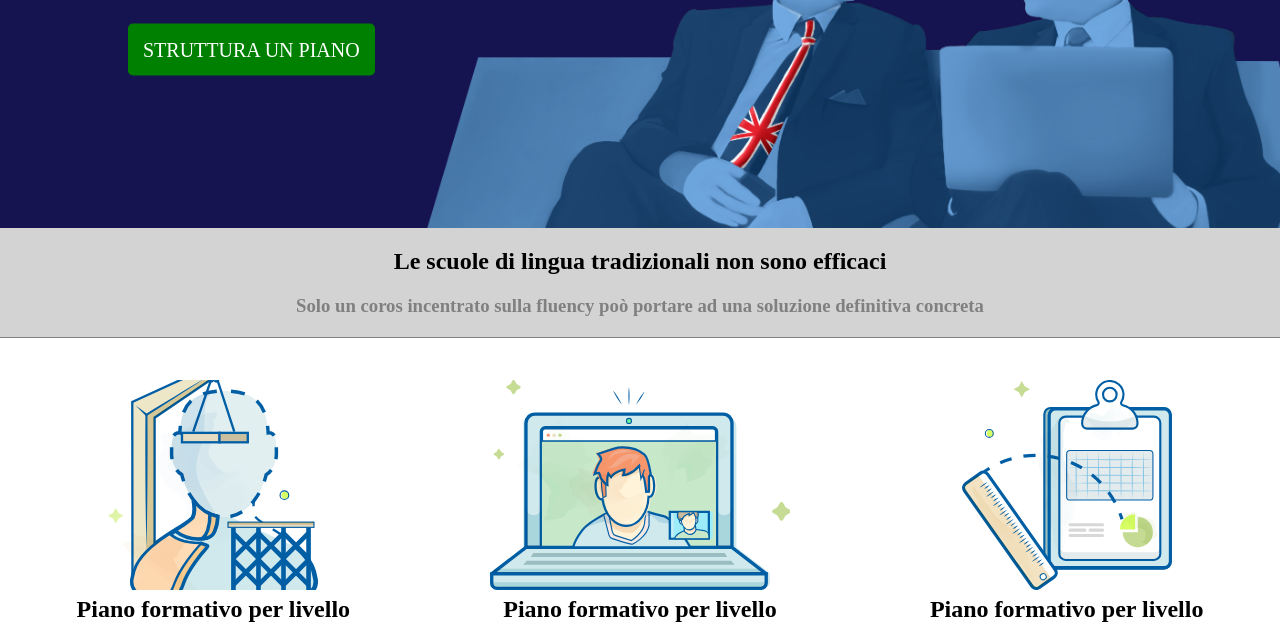
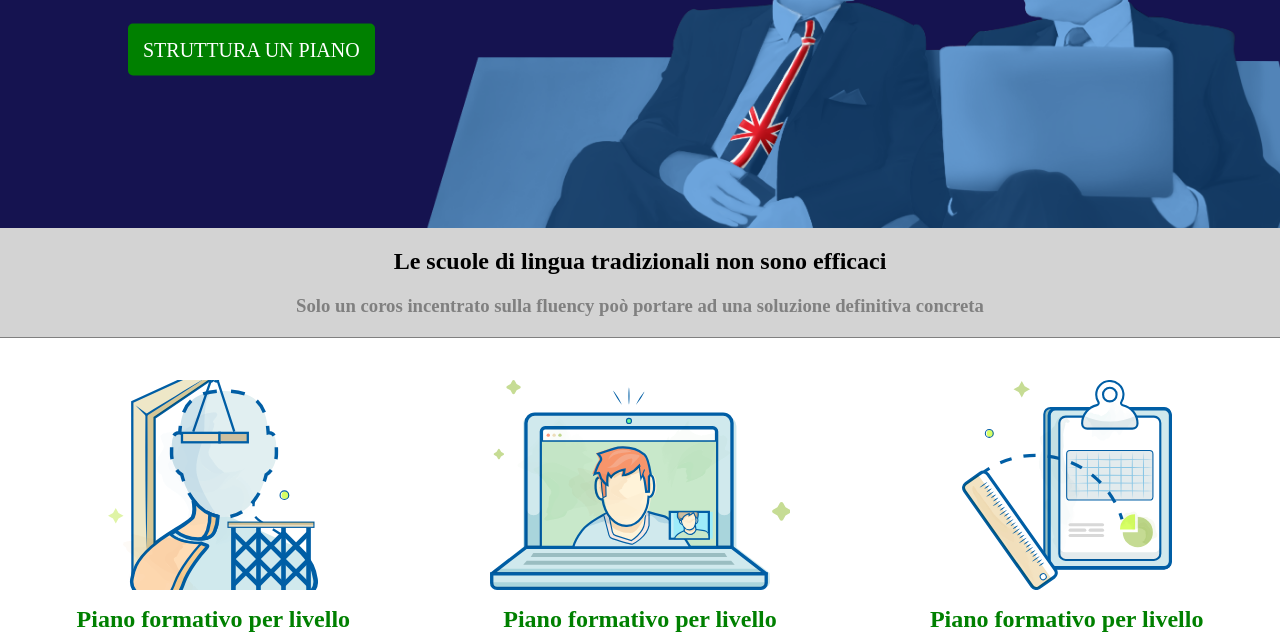
Before and after one commit to 1Graffa/htmlcss-fluentify, a plain HTML site: page index.html in a window 1280 px wide. Shown: the part 322-956 px from the top of the page. Drawn offline with Linux system fonts and the light colour scheme.

Commit message:
piccolo ritocco

```diff
--- a/css/style.css
+++ b/css/style.css
@@ -148,11 +148,18 @@ header{
 .container-section{
   width: calc(100% / 3)
 }
-.container-section h2,p{
+.container-section h2{
   text-align: center;
   line-height: 1.6;
   margin: 0 50px;
 }
+.container-section h2{
+  padding: 10px;
+  text-align: center;
+  line-height: 1.6;
+  margin: 0 50px;
+  color: green
+}
 .container-section hr{
   margin: 20px 160px;
 }
```
